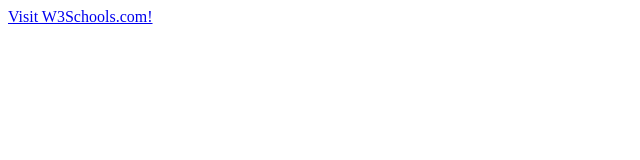
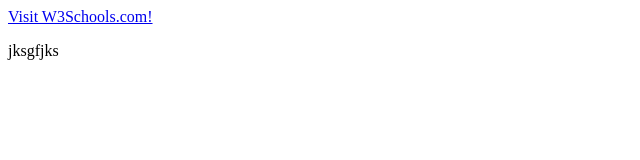
Before and after one commit to RujutaB/Simform-exercises, a plain HTML site: page index.html in a window 1280 px wide. Shown: the full height of the page, 0-640 px from the left. Drawn offline with Linux system fonts and the light colour scheme.

Commit message:
second commit

```diff
--- a/index.html
+++ b/index.html
@@ -8,5 +8,6 @@
 </head>
 <body>
     <a href="https://www.w3schools.com">Visit W3Schools.com!</a>
+    <p>jksgfjks</p>
 </body>
 </html>
```
